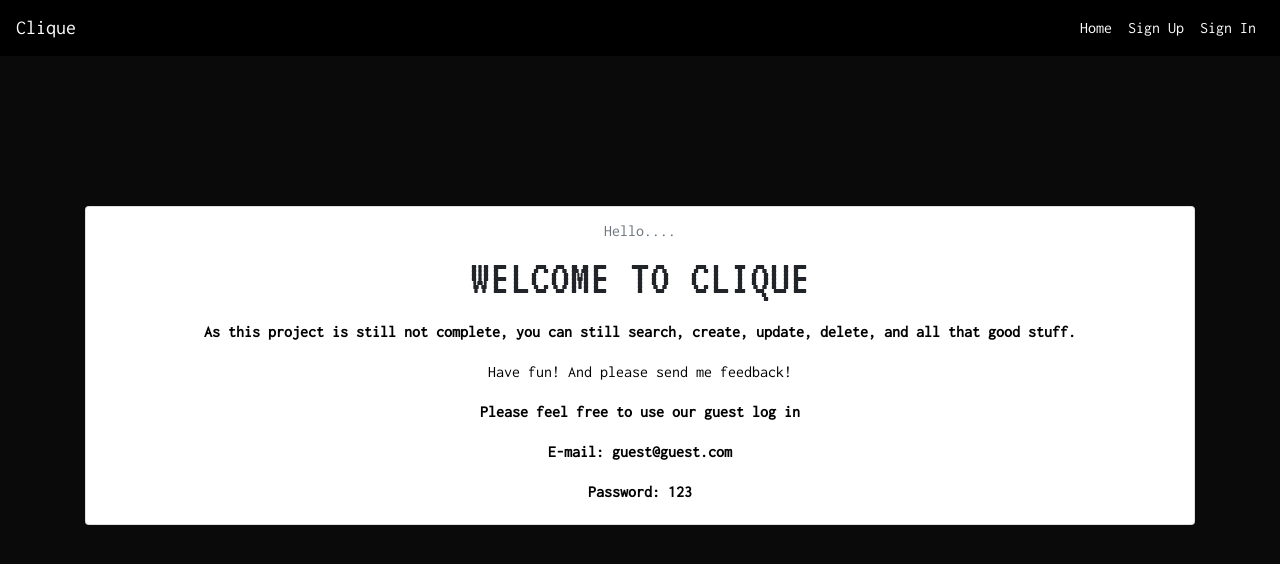
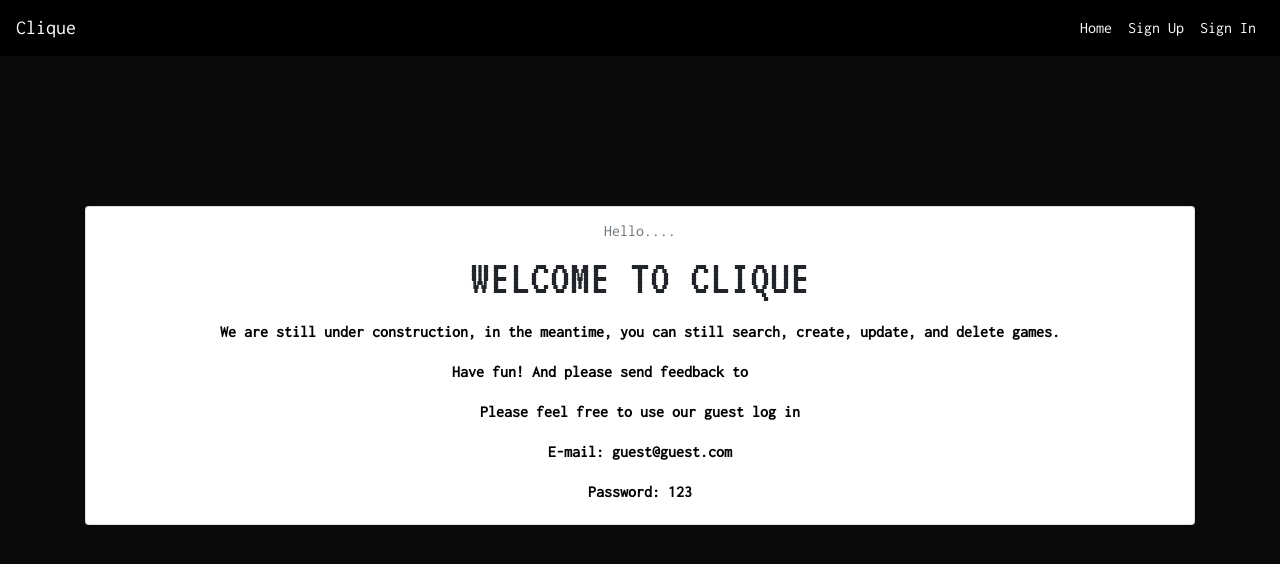
Before and after one commit to austintorres/clique-client, a React app: page /#/ in a window 1280 px wide. Shown: the top 564 px of the page. Built offline with nearby package versions, Linux system fonts and the light colour scheme; a web font is replaced by a local one.

Commit message:
Home fixed
Fixed typo on Home page

```diff
--- a/src/components/Guest/GuestLogin.js
+++ b/src/components/Guest/GuestLogin.js
@@ -8,9 +8,9 @@ const GuestLogin = () => {
         <Card.Body>
           <Card.Subtitle className="mb-2 text-muted">Hello....</Card.Subtitle>
           <Card.Title>Welcome to Clique</Card.Title>
-          <Card.Text><strong>As this project is still not complete, you can still search, create, update, delete, and all that good stuff.</strong></Card.Text>
-          <Card.Text>Have fun! And please send me feedback!</Card.Text>
           <strong>
+          <Card.Text>We are still under construction, in the meantime, you can still search, create, update, and delete games.</Card.Text>
+          <Card.Text>Have fun! And please send feedback to <a href = "mailto: hello@austintorres.com">feedback!</a></Card.Text>
           <Card.Text>Please feel free to use our guest log in</Card.Text>
           <Card.Text>E-mail: guest@guest.com</Card.Text>
           <Card.Text>Password: 123</Card.Text>
```
